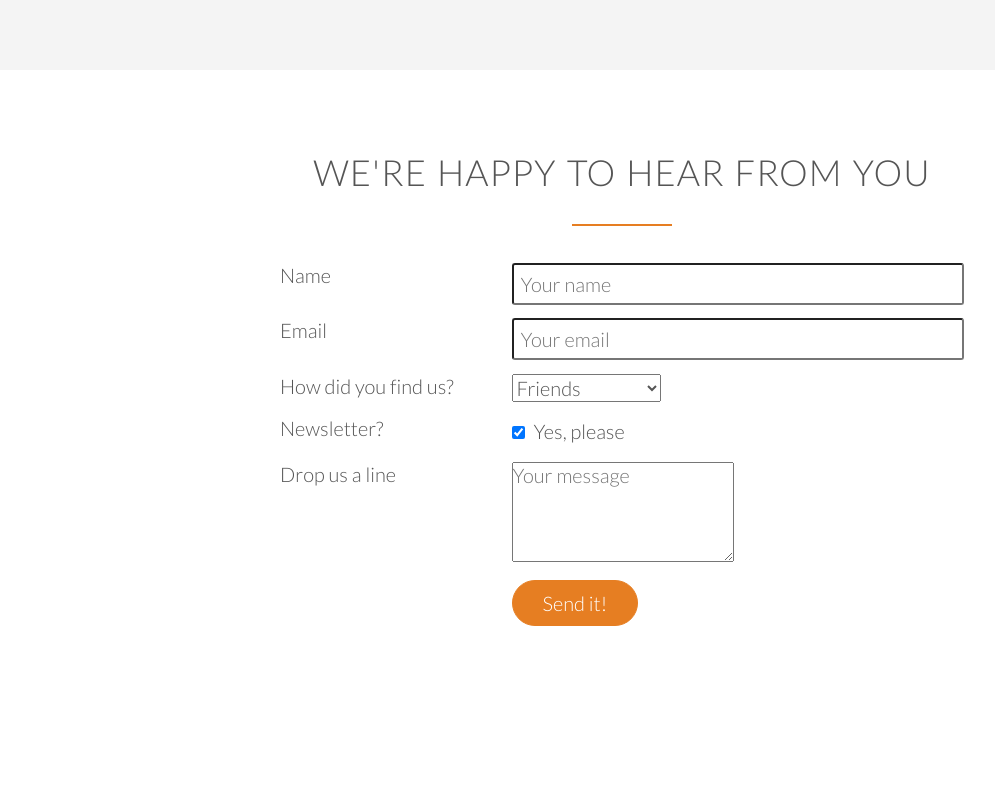
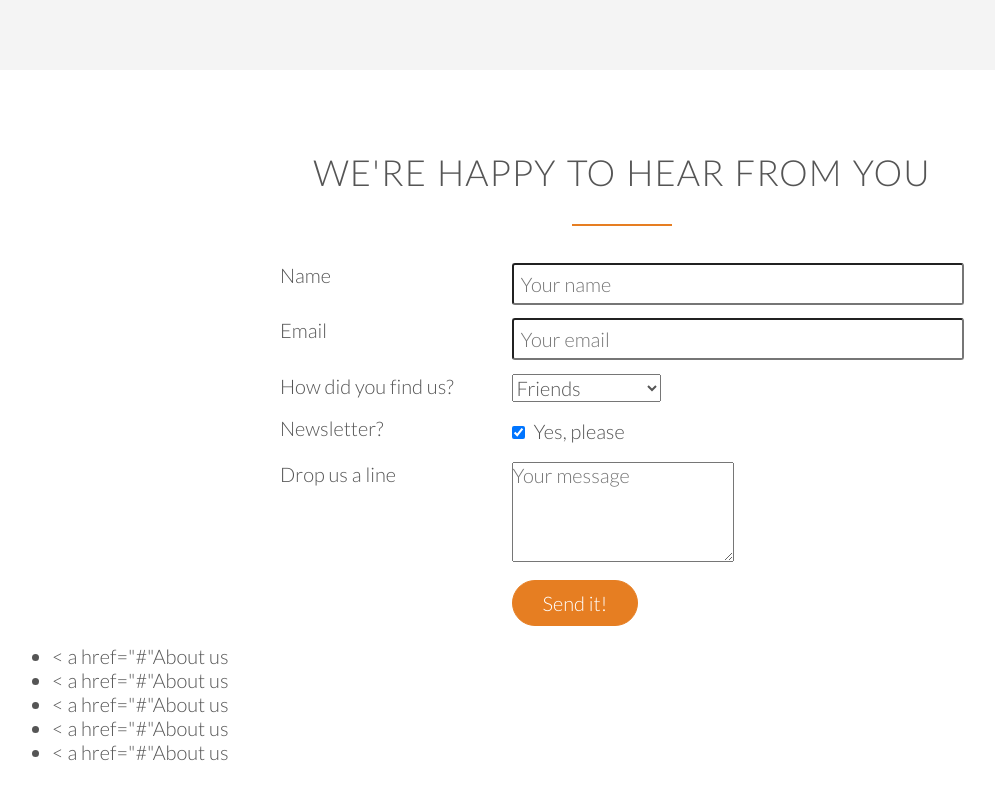
Before and after one commit to shashank2361/Omnifood, a plain HTML site: page index.html in a window 1280 px wide. Shown: the part 4408-5208 px from the top of the page, without its empty margins (18-1013 px from the left). Before the commit the page ends 5121 px from the top, so only its background shows below. Drawn offline with Linux system fonts and the light colour scheme; files whose address does not match are found by name.

Commit message:
new version

```diff
--- a/index.html
+++ b/index.html
@@ -396,14 +396,25 @@
                             <input type="submit" value="Send it!" >
                         </div>
             </div>
-
-
-
         </form>
-
     </div>
 
+<footer>
+    <div class="row">
+        <div class="col span-1-of-2">
+            <ul class="footer-nav">
+                <li>< a href="#"About us</li>
+                <li>< a href="#"About us</li>
+                <li>< a href="#"About us</li>
+                <li>< a href="#"About us</li>
+                <li>< a href="#"About us</li>
+            </ul>
+        </div>
+        <div class="col span-1-of-2">
 
+        </div>
+    </div>
+</footer>
 </section><!--section form-->
 </body>
 
```
Also changed, not shown: resources/css/style.css (line endings or trailing spaces).
